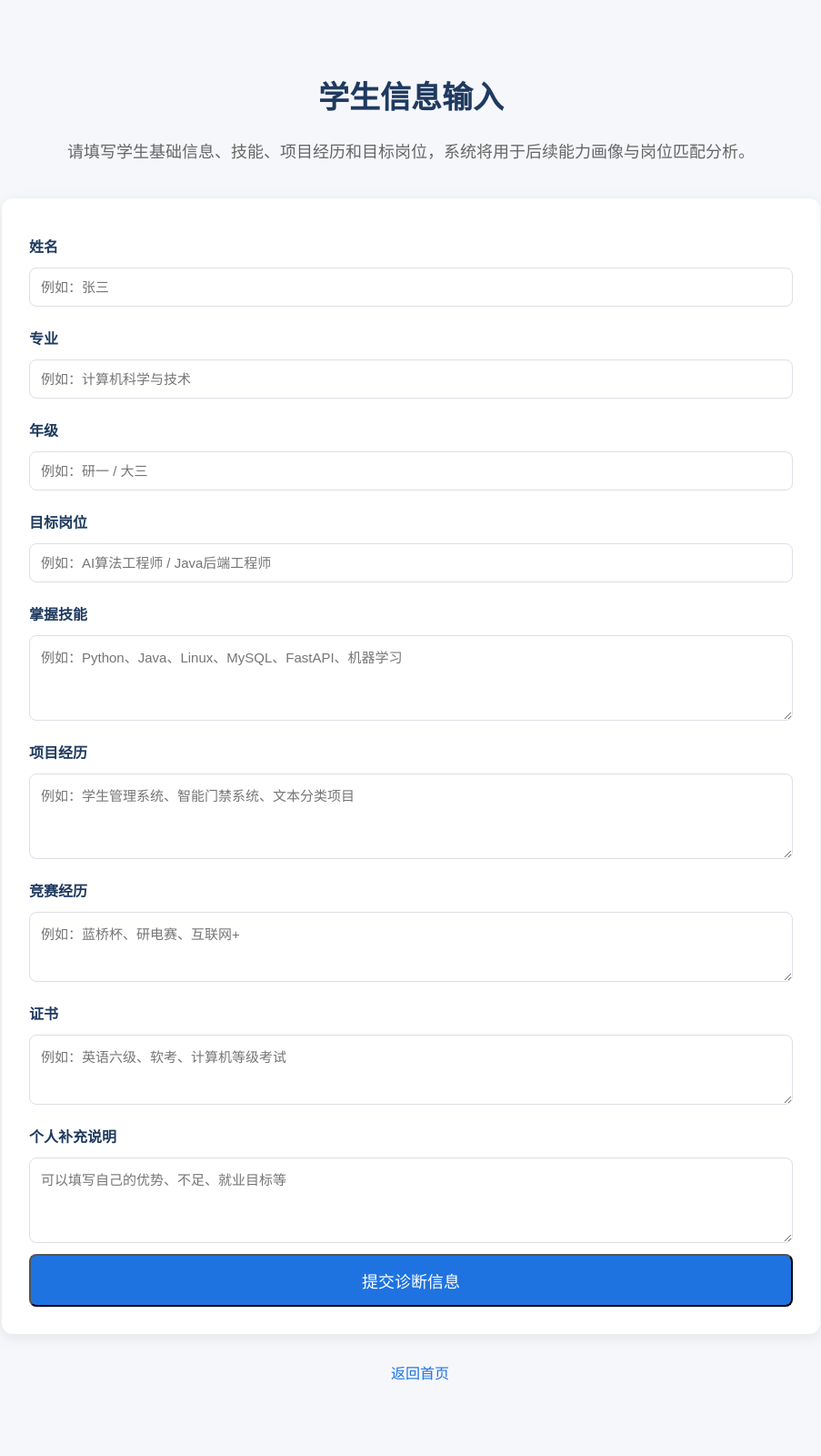
After one commit to fjy1111/job-ability-agent-system, a FastAPI app: template app/templates/student_input.html in a window 1280 px wide. The commit adds this page. Shown: the whole page at 91% size, without its empty margins (188-1091 px from the left). Run offline with FastAPI, Linux system fonts and the light colour scheme; the template is opened without the code that fills it: most values are stand-ins (such as "Sample title", 1, 10 or a date in 2020).

Commit message:
Day02: 完成学生信息输入和表单提交

```diff
--- a/app/main.py
+++ b/app/main.py
@@ -1,30 +1,59 @@
-from fastapi import FastAPI, Request
+from fastapi import FastAPI,Request,Form
 from fastapi.templating import Jinja2Templates
 from fastapi.staticfiles import StaticFiles
 
-app = FastAPI(
+app=FastAPI(
     title="岗位能力达成学生成长诊断与精准就业智能体系统",
     description="面向学生成长诊断、岗位匹配和个性化路径规划的智能体系统",
     version="0.1.0"
 )
+app.mount("/static",StaticFiles(directory="app/static"),name="static")
+templates=Jinja2Templates(directory="app/templates")
+@app.get("/")
+def index(request:Request):
+    return templates.TemplateResponse(request,"index.html",{ "title": "岗位能力达成学生成长诊断与精准就业智能体系统"})
 
-# 挂载静态文件目录
-app.mount("/static", StaticFiles(directory="app/static"), name="static")
-
-# 设置模板目录
-templates = Jinja2Templates(directory="app/templates")
-
-
-@app.get("/")
-def index(request: Request):
+@app.get("/student/input")
+def student_input(request:Request):
     return templates.TemplateResponse(
         request,
-        "index.html",
+        "student_input.html",
         {
-            "title": "岗位能力达成学生成长诊断与精准就业智能体系统"
+            "title":"学生信息输入"
         }
     )
-
+@app.post("/student/submit")
+def student_submit(
+request: Request,
+    name: str = Form(...),
+    major: str = Form(...),
+    grade: str = Form(...),
+    target_job: str = Form(...),
+    skills: str = Form(...),
+    projects: str = Form(""),
+    competitions: str = Form(""),
+    certificates: str = Form(""),
+    self_intro: str = Form("")
+):
+    student_data = {
+        "name": name,
+        "major": major,
+        "grade": grade,
+        "target_job": target_job,
+        "skills": skills,
+        "projects": projects,
+        "competitions": competitions,
+        "certificates": certificates,
+        "self_intro": self_intro
+    }
+    return templates.TemplateResponse(
+        request,
+        "student_submit.html",
+        {
+            "title":"学生信息提交结果",
+            "student": student_data,
+        }
+    )
 
 @app.get("/health")
 def health_check():
--- a/app/static/css/style.css
+++ b/app/static/css/style.css
@@ -53,3 +53,42 @@ h1 {
 .btn:hover {
     background: #155bb5;
 }
+.form {
+    display: flex;
+    flex-direction: column;
+    gap: 12px;
+}
+
+.form label {
+    font-weight: bold;
+    color: #1f3a5f;
+    margin-top: 10px;
+}
+
+.form input,
+.form textarea {
+    padding: 12px;
+    border: 1px solid #dcdfe6;
+    border-radius: 8px;
+    font-size: 15px;
+    font-family: "Microsoft YaHei", Arial, sans-serif;
+}
+
+.form input:focus,
+.form textarea:focus {
+    outline: none;
+    border-color: #1f73e0;
+    box-shadow: 0 0 0 2px rgba(31, 115, 224, 0.15);
+}
+
+.link {
+    display: inline-block;
+    margin-left: 20px;
+    color: #1f73e0;
+    text-decoration: none;
+    font-size: 16px;
+}
+
+.link:hover {
+    text-decoration: underline;
+}
--- /dev/null
+++ b/app/templates/student_input.html
@@ -0,0 +1,53 @@
+<!DOCTYPE html>
+<html lang="zh-CN">
+<head>
+    <meta charset="UTF-8">
+    <title>{{ title }}</title>
+    <link rel="stylesheet" href="/static/css/style.css">
+</head>
+<body>
+    <div class="container">
+        <h1>学生信息输入</h1>
+
+        <p class="subtitle">
+            请填写学生基础信息、技能、项目经历和目标岗位，系统将用于后续能力画像与岗位匹配分析。
+        </p>
+
+        <div class="card">
+            <form action="/student/submit" method="post" class="form">
+
+                <label>姓名</label>
+                <input type="text" name="name" placeholder="例如：张三" required>
+
+                <label>专业</label>
+                <input type="text" name="major" placeholder="例如：计算机科学与技术" required>
+
+                <label>年级</label>
+                <input type="text" name="grade" placeholder="例如：研一 / 大三" required>
+
+                <label>目标岗位</label>
+                <input type="text" name="target_job" placeholder="例如：AI算法工程师 / Java后端工程师" required>
+
+                <label>掌握技能</label>
+                <textarea name="skills" rows="4" placeholder="例如：Python、Java、Linux、MySQL、FastAPI、机器学习" required></textarea>
+
+                <label>项目经历</label>
+                <textarea name="projects" rows="4" placeholder="例如：学生管理系统、智能门禁系统、文本分类项目"></textarea>
+
+                <label>竞赛经历</label>
+                <textarea name="competitions" rows="3" placeholder="例如：蓝桥杯、研电赛、互联网+"></textarea>
+
+                <label>证书</label>
+                <textarea name="certificates" rows="3" placeholder="例如：英语六级、软考、计算机等级考试"></textarea>
+
+                <label>个人补充说明</label>
+                <textarea name="self_intro" rows="4" placeholder="可以填写自己的优势、不足、就业目标等"></textarea>
+
+                <button type="submit" class="btn">提交诊断信息</button>
+            </form>
+        </div>
+
+        <a href="/" class="link">返回首页</a>
+    </div>
+</body>
+</html>
```
Also changed, not shown: app/templates/student_submit.html (added, +37 -0 lines).
